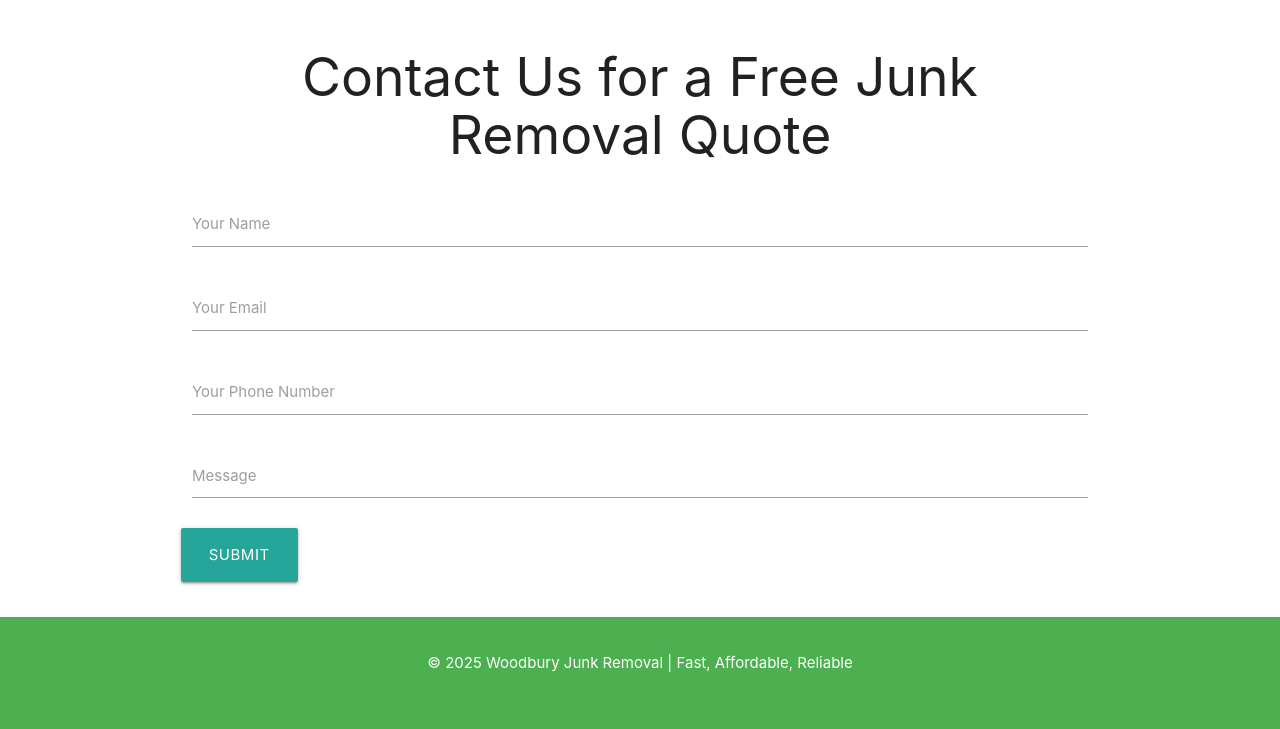
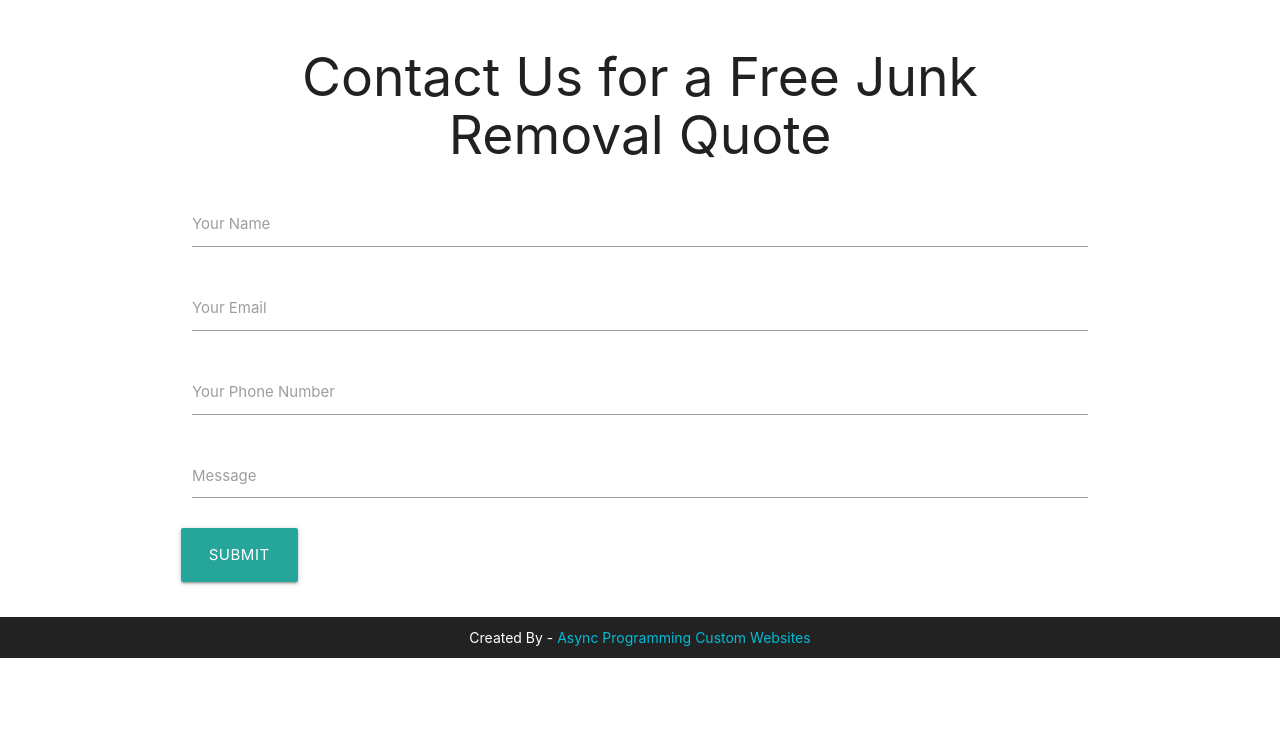
Before and after one commit to leads-business/garbageRemoval, a plain HTML site: page index.html in a window 1280 px wide. Shown: the part 1156-1885 px from the top of the page. After the commit the page ends 1814 px from the top, so only its background shows below. Drawn offline with nearby package versions, Linux system fonts and the light colour scheme.

Commit message:
Update index.html

```diff
--- a/index.html
+++ b/index.html
@@ -117,15 +117,11 @@
     </section>
 
     <!-- Footer -->
-    <footer class="page-footer">
-        <div class="container">
-            <div class="row">
-                <div class="col s12 center-align">
-                    <p>&copy; 2025 Woodbury Junk Removal | Fast, Affordable, Reliable</p>
-                </div>
-            </div>
-        </div>
-    </footer>
+<footer style="text-align: center; padding: 10px; background-color: #222; color: #fff; font-size: 14px;">
+    Created By - <a href="https://asyncprogrammer.github.io/AsyncCustomWebsites/"
+    style="color: #00bcd4; text-decoration: none;">Async Programming Custom Websites</a>
+</footer>
+
 
     <!-- Materialize JS -->
     <script src="https://cdnjs.cloudflare.com/ajax/libs/materialize/1.0.0/js/materialize.min.js"></script>
```
